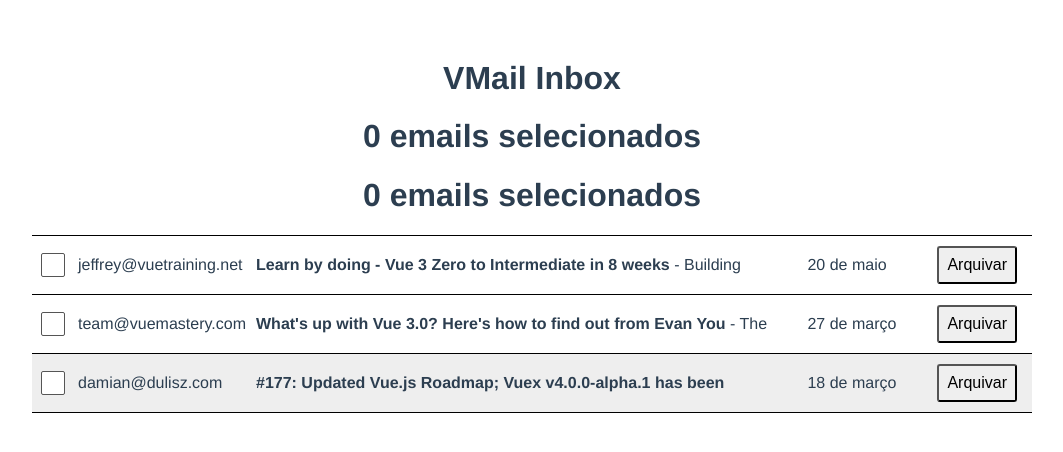
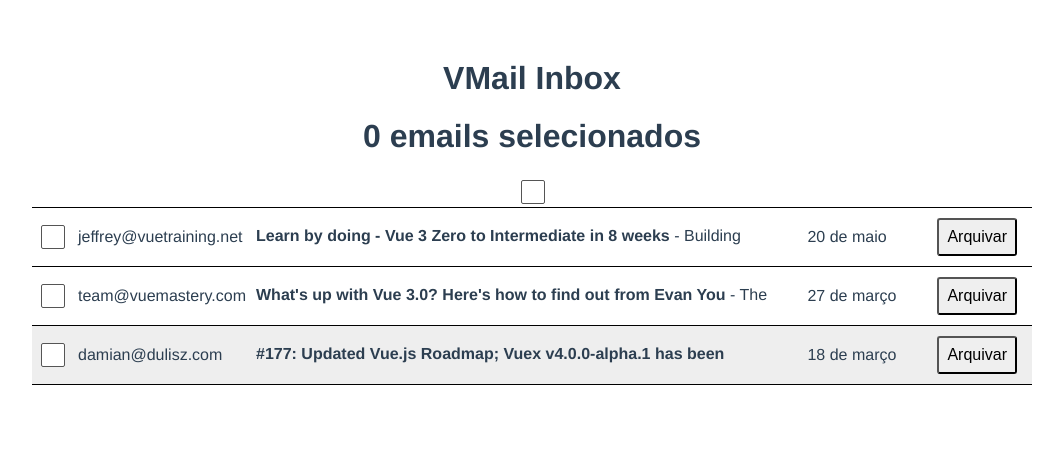
Before and after one commit to rodrigoross/maibox-clone, a Vue app: page / in a window 1280 px wide. Shown: the top 452 px of the page, without its empty margins (108-1171 px from the left). Built offline with nearby package versions, Linux system fonts and the light colour scheme; data requests are answered from the project's data file.

Commit message:
configura metodo para selecionar/deselecionar emails

```diff
--- /dev/null
+++ b/src/components/BulkActionBar.vue
@@ -0,0 +1,46 @@
+<template>
+  <div>
+    <input
+      type="checkbox"
+      :checked="todosEmailsSelecionados"
+      :class="[algunsEmailsSelecionados ? 'partial-check' : '']"
+      @click="selecionarTodos"
+    />
+  </div>
+</template>
+<script>
+import useSelecaoDeEmails from "@/composables/use-selecao-emails";
+import { computed } from "@vue/reactivity";
+export default {
+  props: {
+    emails: {
+      type: Array,
+      required: true
+    }
+  },
+  setup(props) {
+    const emailsSelecionados = useSelecaoDeEmails();
+    const numSelecionados = computed(() => emailsSelecionados.emails.size);
+    const totalEmails = props.emails.length;
+
+    const todosEmailsSelecionados = computed(() => numSelecionados.value === totalEmails);
+    const algunsEmailsSelecionados = computed(() => {
+      return numSelecionados.value > 0 && numSelecionados.value < totalEmails;
+    });
+
+    const selecionarTodos = function() {
+      if (todosEmailsSelecionados.value) {
+        emailsSelecionados.limpa();
+      } else {
+        emailsSelecionados.adicionaVarios(props.emails);
+      }
+    };
+
+    return {
+      todosEmailsSelecionados,
+      algunsEmailsSelecionados,
+      selecionarTodos
+    };
+  }
+};
+</script>
--- a/src/components/MailTable.vue
+++ b/src/components/MailTable.vue
@@ -1,5 +1,5 @@
 <template>
-  <h1>{{ selecaoDeEmails.emails.size }} emails selecionados</h1>
+  <BulkActionBar :emails="emailsNaoArquivados" />
   <table class="mail-table">
     <tbody>
       <tr
@@ -11,7 +11,7 @@
           <input
             type="checkbox"
             @click="selecaoDeEmails.troca(email)"
-            :selected="selecaoDeEmails.emails.has(email)"
+            :checked="selecaoDeEmails.emails.has(email)"
           />
         </td>
         <td @click="abrirEmail(email)">{{ email.from }}</td>
@@ -38,15 +38,17 @@ import { format } from "date-fns";
 import { ptBR } from "date-fns/locale";
 import { reactive, ref } from "vue";
 import axios from "axios";
+import useSelecaoDeEmails from '@/composables/use-selecao-emails'
 import MailView from "@/components/MailView";
 import ModalView from "@/components/ModalView";
-import useSelecaoDeEmails from '@/composables/use-selecao-emails'
+import BulkActionBar from "@/components/BulkActionBar";
 
 export default {
   name: "MailTable",
   components: {
     MailView,
-    ModalView
+    ModalView,
+    BulkActionBar
   },
   async setup() {
     // let { data: emails } = await axios.get("http://localhost:3000/emails");
--- a/src/composables/use-selecao-emails.js
+++ b/src/composables/use-selecao-emails.js
@@ -11,9 +11,21 @@ export const useSelecaoDeEmails = function () {
     }
   }
 
+  const limpa = () => {
+    emails.clear()
+  }
+
+  const adicionaVarios = (novosEmails) => {
+    novosEmails.forEach(email => {
+      emails.add(email)
+    });
+  }
+
   return {
     emails,
-    troca
+    troca,
+    limpa,
+    adicionaVarios
   }
 }
 
```
